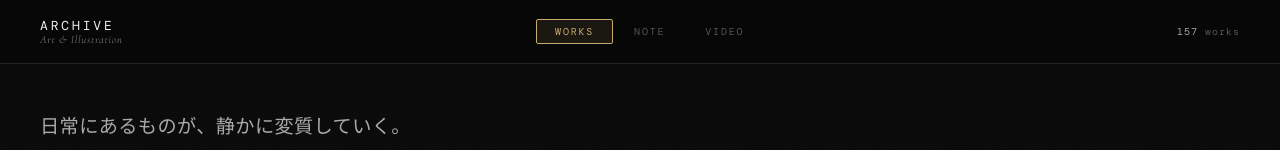
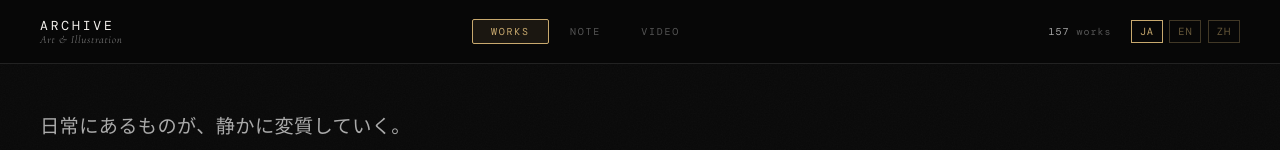
Before and after one commit to swimukichi/gallery, a plain HTML site: page index.html in a window 1280 px wide. Shown: the top 150 px of the page. Drawn offline with nearby package versions, Linux system fonts and the light colour scheme; a web font is replaced by a local one.

Commit message:
add language switcher

```diff
--- a/app.js
+++ b/app.js
@@ -325,3 +325,72 @@ modalOverlay.addEventListener('keydown', e => {
    初期化
    ============================================= */
 renderGallery('all');
+const i18n = {
+  ja: {
+    logoSub: 'Art & Illustration',
+    about1: '日常にあるものが、静かに変質していく。',
+    about2: '家電、植物、生活用品——見慣れたものの内側に、',
+    about3: '生体機械としての構造を見出し、異形として記録している。',
+    aboutSub: 'Biomechanical mutation of everyday objects. Tinged with horror.',
+    works: 'WORKS', note: 'NOTE', video: 'VIDEO',
+    worksLabel: ' works',
+    all: 'All', illustration: 'Illustration', digital: 'Digital',
+    concept: 'Concept', mixed: 'Mixed Media',
+    latestLog: 'LATEST LOG', magazineLink: 'マガジンを見る ↗',
+    videoWorks: 'VIDEO WORKS',
+  },
+  en: {
+    logoSub: 'Art & Illustration',
+    about1: 'Everyday objects quietly mutate.',
+    about2: 'Appliances, plants, household items——',
+    about3: 'I find biomechanical structures within the familiar, and record them as aberrations.',
+    aboutSub: 'Biomechanical mutation of everyday objects. Tinged with horror.',
+    works: 'WORKS', note: 'NOTE', video: 'VIDEO',
+    worksLabel: ' works',
+    all: 'All', illustration: 'Illustration', digital: 'Digital',
+    concept: 'Concept', mixed: 'Mixed Media',
+    latestLog: 'LATEST LOG', magazineLink: 'View Magazine ↗',
+    videoWorks: 'VIDEO WORKS',
+  },
+  zh: {
+    logoSub: '艺术 & 插画',
+    about1: '日常之物，悄然异变。',
+    about2: '家电、植物、生活用品——',
+    about3: '在熟悉之物的内部，发现生体机械的构造，以异形之姿记录。',
+    aboutSub: '日常之物的生体机械异变。带有恐惧色彩。',
+    works: '作品', note: '笔记', video: '影像',
+    worksLabel: ' 件',
+    all: '全部', illustration: '插画', digital: '数字',
+    concept: '概念', mixed: '综合媒材',
+    latestLog: '最新日志', magazineLink: '查看杂志 ↗',
+    videoWorks: '影像作品',
+  },
+};
+
+function setLang(lang) {
+  const t = i18n[lang];
+  document.querySelectorAll('.lang-btn').forEach(b => b.classList.toggle('active', b.textContent === lang.toUpperCase()));
+  document.querySelector('.logo-sub').textContent = t.logoSub;
+  const aboutTexts = document.querySelectorAll('.about-text-line');
+  if (aboutTexts.length >= 3) {
+    aboutTexts[0].textContent = t.about1;
+    aboutTexts[1].textContent = t.about2;
+    aboutTexts[2].textContent = t.about3;
+  }
+  const aboutSub = document.querySelector('.about-sub');
+  if (aboutSub) aboutSub.textContent = t.aboutSub;
+  document.querySelector('[data-page="works"]').textContent = t.works;
+  document.querySelector('[data-page="note"]').textContent = t.note;
+  document.querySelector('[data-page="video"]').textContent = t.video;
+  document.querySelector('.count-label').textContent = t.worksLabel;
+  document.querySelectorAll('.filter-btn').forEach(b => {
+    const map = { all: t.all, illustration: t.illustration, digital: t.digital, concept: t.concept, mixed: t.mixed };
+    if (map[b.dataset.filter]) b.textContent = map[b.dataset.filter];
+  });
+  const noteHeading = document.querySelector('.note-heading span');
+  if (noteHeading) noteHeading.textContent = t.latestLog;
+  const magazineLink = document.querySelector('.note-all-link');
+  if (magazineLink) magazineLink.textContent = t.magazineLink;
+  const videoHeading = document.querySelector('#page-video .note-heading span');
+  if (videoHeading) videoHeading.textContent = t.videoWorks;
+}
--- a/index.html
+++ b/index.html
@@ -22,18 +22,25 @@
       <button class="page-btn" data-page="note" onclick="switchPage('note')">NOTE</button>
       <button class="page-btn" data-page="video" onclick="switchPage('video')">VIDEO</button>
     </nav>
-    <div class="header-count">
-      <span id="workCount">0</span><span class="count-label"> works</span>
-    </div>
+    <div class="header-right">
+  <div class="header-count">
+    <span id="workCount">0</span><span class="count-label"> works</span>
+  </div>
+  <div class="lang-switcher">
+    <button class="lang-btn active" onclick="setLang('ja')">JA</button>
+    <button class="lang-btn" onclick="setLang('en')">EN</button>
+    <button class="lang-btn" onclick="setLang('zh')">ZH</button>
+  </div>
+</div>
   </header>
 
   <section class="about-section" aria-label="サイト説明">
     <p class="about-text">
-      日常にあるものが、静かに変質していく。<br>
-      家電、植物、生活用品——見慣れたものの内側に、<br>
-      生体機械としての構造を見出し、異形として記録している。<br>
-      <span class="about-sub">Biomechanical mutation of everyday objects. Tinged with horror.</span>
-    </p>
+  <span class="about-text-line">日常にあるものが、静かに変質していく。</span><br>
+  <span class="about-text-line">家電、植物、生活用品——見慣れたものの内側に、</span><br>
+  <span class="about-text-line">生体機械としての構造を見出し、異形として記録している。</span><br>
+  <span class="about-sub">Biomechanical mutation of everyday objects. Tinged with horror.</span>
+</p>
   </section>
 
   <div id="page-works" class="page-content active">
--- a/style.css
+++ b/style.css
@@ -716,3 +716,14 @@ button { font-family: inherit; cursor: pointer; background: none; border: none;
 .video-wrap--short {
   aspect-ratio: 9 / 16;
 }
+.header-right { display: flex; align-items: center; gap: 1.2rem; }
+.lang-switcher { display: flex; gap: 0.4rem; }
+.lang-btn {
+  background: none; border: 1px solid rgba(200,169,110,0.3);
+  color: rgba(200,169,110,0.5); font-family: 'DM Mono', monospace;
+  font-size: 0.65rem; letter-spacing: 0.08em; padding: 0.25rem 0.5rem;
+  cursor: pointer; transition: all 0.2s;
+}
+.lang-btn:hover, .lang-btn.active {
+  border-color: #c8a96e; color: #c8a96e;
+}
```
